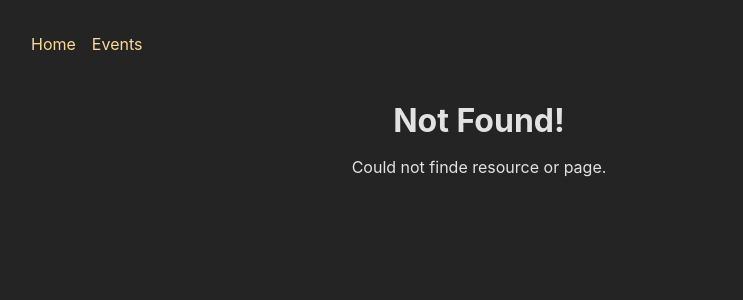
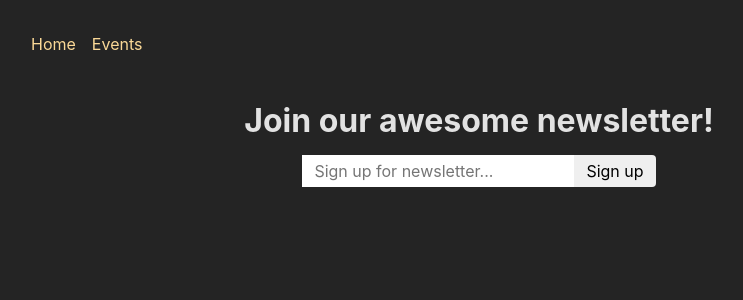
Before and after one commit to AndreaParrini/react-21a-routing, a React (Create React App) app in the folder frontend/: page /newsletter in a window 1280 px wide. Before the commit this address had no page. Shown: the top 300 px of the page, without its empty margins (161-904 px from the left). Built offline with nearby package versions, Linux system fonts and the light colour scheme.

Commit message:
add a new components

```diff
--- a/frontend/src/App.js
+++ b/frontend/src/App.js
@@ -30,6 +30,7 @@
 import EditEventPage from './pages/EditEvent';
 import ErrorPage from './pages/Error';
 import {action as manipulateEventAction} from './components/EventForm';
+import NewsletterPage, {action as newsletterAction} from './pages/Newsletter';
 
 const router = createBrowserRouter([
   {
@@ -46,6 +47,11 @@
         ]},
         {path:'new', element: <NewEventPage />, action: manipulateEventAction},
       ]},
+      {
+        path: 'newsletter',
+        element: <NewsletterPage />,
+        action: newsletterAction,
+      },
 
     ]
   }
--- /dev/null
+++ b/frontend/src/components/NewsletterSignup.js
@@ -0,0 +1,16 @@
+import classes from './NewsletterSignup.module.css';
+
+function NewsletterSignup() {
+  return (
+    <form method="post" className={classes.newsletter}>
+      <input
+        type="email"
+        placeholder="Sign up for newsletter..."
+        aria-label="Sign up for newsletter"
+      />
+      <button>Sign up</button>
+    </form>
+  );
+}
+
+export default NewsletterSignup;
--- /dev/null
+++ b/frontend/src/components/NewsletterSignup.module.css
@@ -0,0 +1,18 @@
+.newsletter input,
+.newsletter button {
+    font: inherit;
+    padding: 0.25rem 0.75rem;
+    border-radius: 0;
+    border: none;
+}
+
+.newsletter button {
+    border-top-right-radius: 4px;
+    border-bottom-right-radius: 4px;
+    cursor: pointer;
+}
+
+.newsletter button:hover {
+    background-color: var(--color-primary-300);
+    color: var(--color-gray-800);
+}
--- /dev/null
+++ b/frontend/src/pages/Newsletter.js
@@ -0,0 +1,21 @@
+import NewsletterSignup from '../components/NewsletterSignup';
+import PageContent from '../components/PageContent';
+
+function NewsletterPage() {
+  return (
+    <PageContent title="Join our awesome newsletter!">
+      <NewsletterSignup />
+    </PageContent>
+  );
+}
+
+export default NewsletterPage;
+
+export async function action({ request }) {
+  const data = await request.formData();
+  const email = data.get('email');
+
+  // send to backend newsletter server ...
+  console.log(email);
+  return { message: 'Signup successful!' };
+}
```
